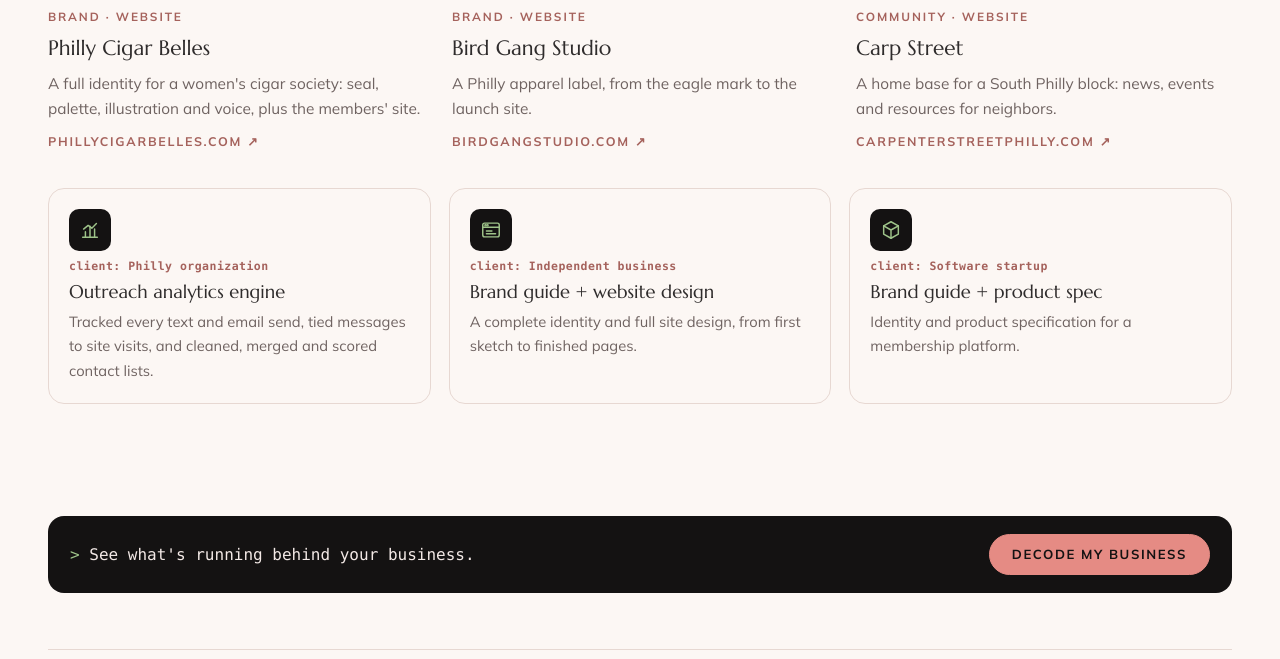
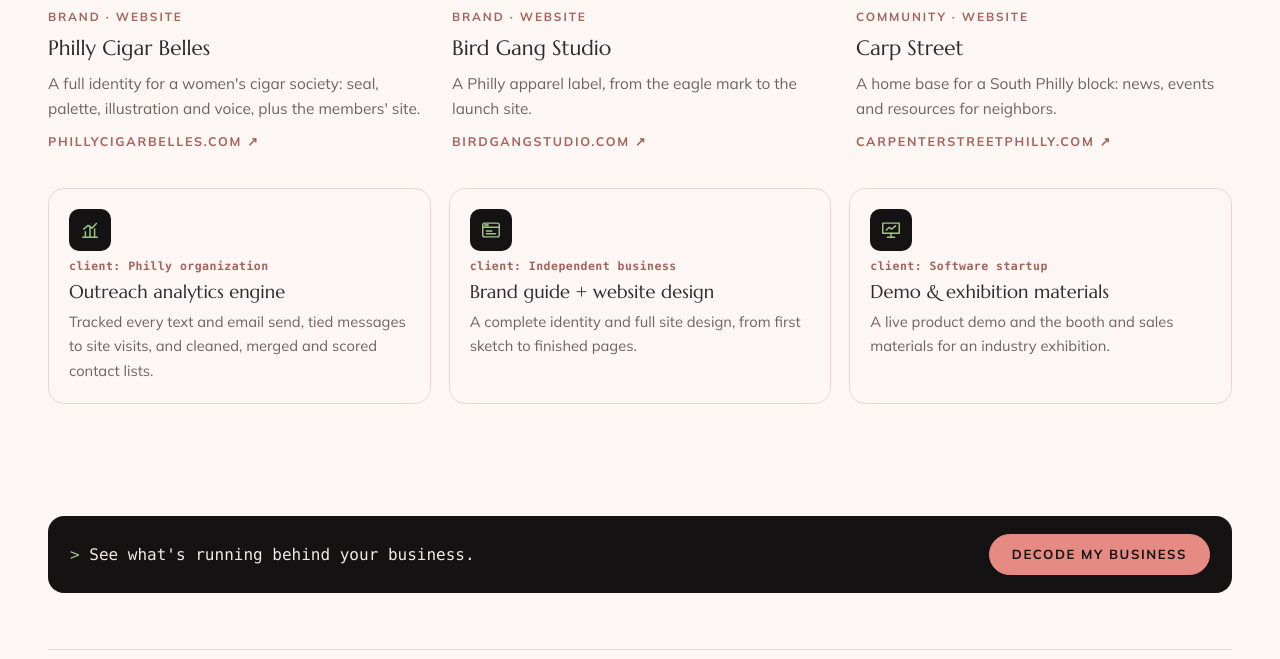
Before and after one commit to The-Upside-Philly/theupsidephilly, a plain HTML site: page about.html in a window 1280 px wide. Shown: the part 1246-1905 px from the top of the page. Drawn offline with Linux system fonts and the light colour scheme; a web font is replaced by a local one.

Commit message:
About: software startup card is demo & exhibition materials

```diff
--- a/about.html
+++ b/about.html
@@ -426,7 +426,7 @@ if(ok.indexOf(location.hostname)<0){try{document.documentElement.innerHTML="";}c
     <div class="more-work wk-grid">
       <div class="wk"><span class="ico"><svg viewBox="0 0 24 24" aria-hidden="true"><path d="M4 20h16"/><path d="M7 20v-6M12 20V8M17 20v-9"/><path d="M5 11l5-4 4 3 5-5"/></svg></span><span class="cl">client: Philly organization</span><h3>Outreach analytics engine</h3><p>Tracked every text and email send, tied messages to site visits, and cleaned, merged and scored contact lists.</p></div>
       <div class="wk"><span class="ico"><svg viewBox="0 0 24 24" aria-hidden="true"><rect x="3" y="4.5" width="18" height="15" rx="2"/><path d="M3 9h18"/><circle cx="6" cy="6.8" r=".6"/><circle cx="8.2" cy="6.8" r=".6"/><path d="M7 13h6M7 16h10"/></svg></span><span class="cl">client: Independent business</span><h3>Brand guide + website design</h3><p>A complete identity and full site design, from first sketch to finished pages.</p></div>
-      <div class="wk"><span class="ico"><svg viewBox="0 0 24 24" aria-hidden="true"><path d="M12 3l8 4.5v9L12 21l-8-4.5v-9z"/><path d="M12 12l8-4.5M12 12v9M12 12L4 7.5"/></svg></span><span class="cl">client: Software startup</span><h3>Brand guide + product spec</h3><p>Identity and product specification for a membership platform.</p></div>
+      <div class="wk"><span class="ico"><svg viewBox="0 0 24 24" aria-hidden="true"><path d="M3 4.5h18v11H3z"/><path d="M12 15.5V20M8 20h8"/><path d="M7 12l3-3 2.5 2L17 7.5"/></svg></span><span class="cl">client: Software startup</span><h3>Demo &amp; exhibition materials</h3><p>A live product demo and the booth and sales materials for an industry exhibition.</p></div>
     </div>
   </section>
 </div>
```
